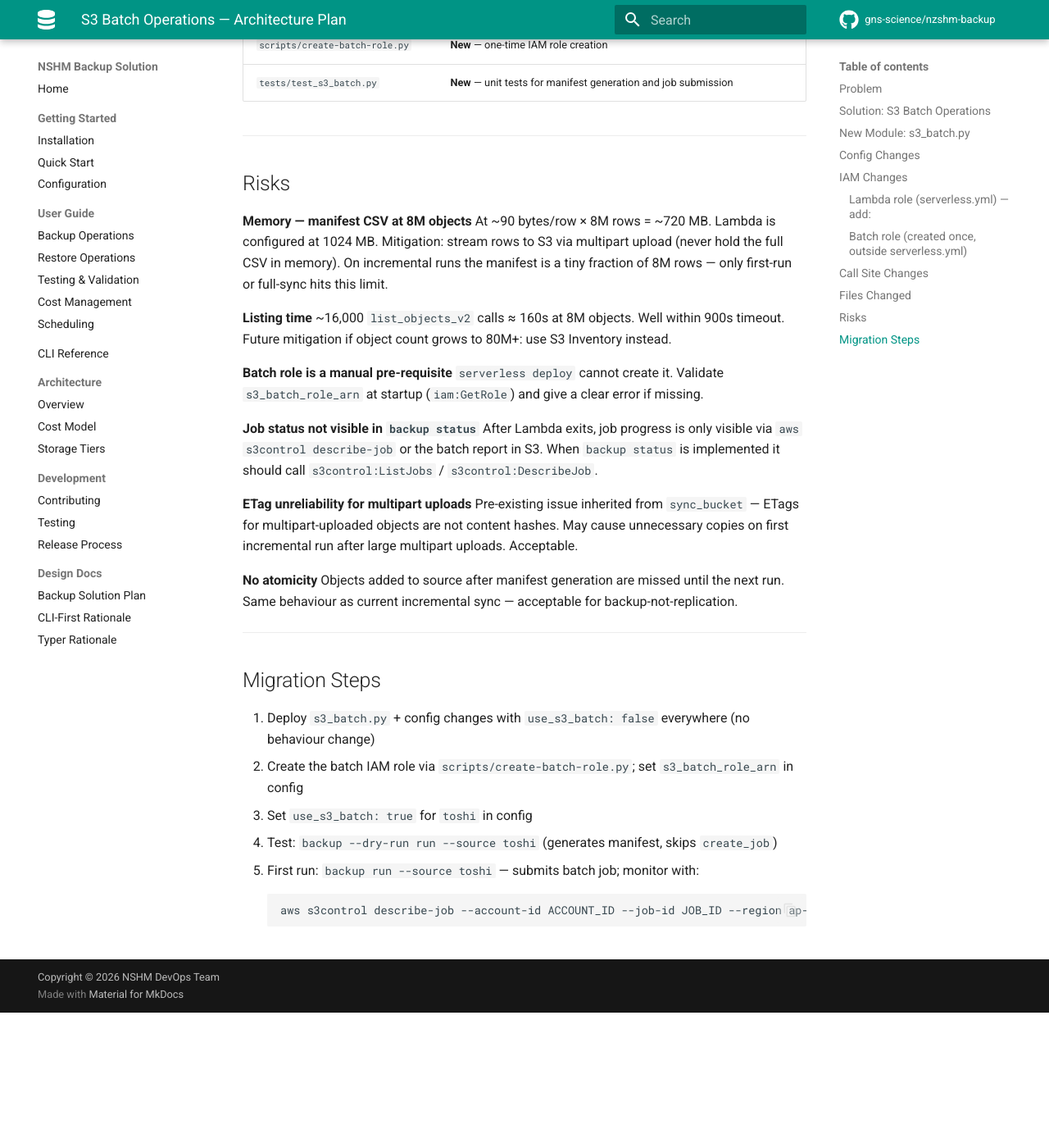
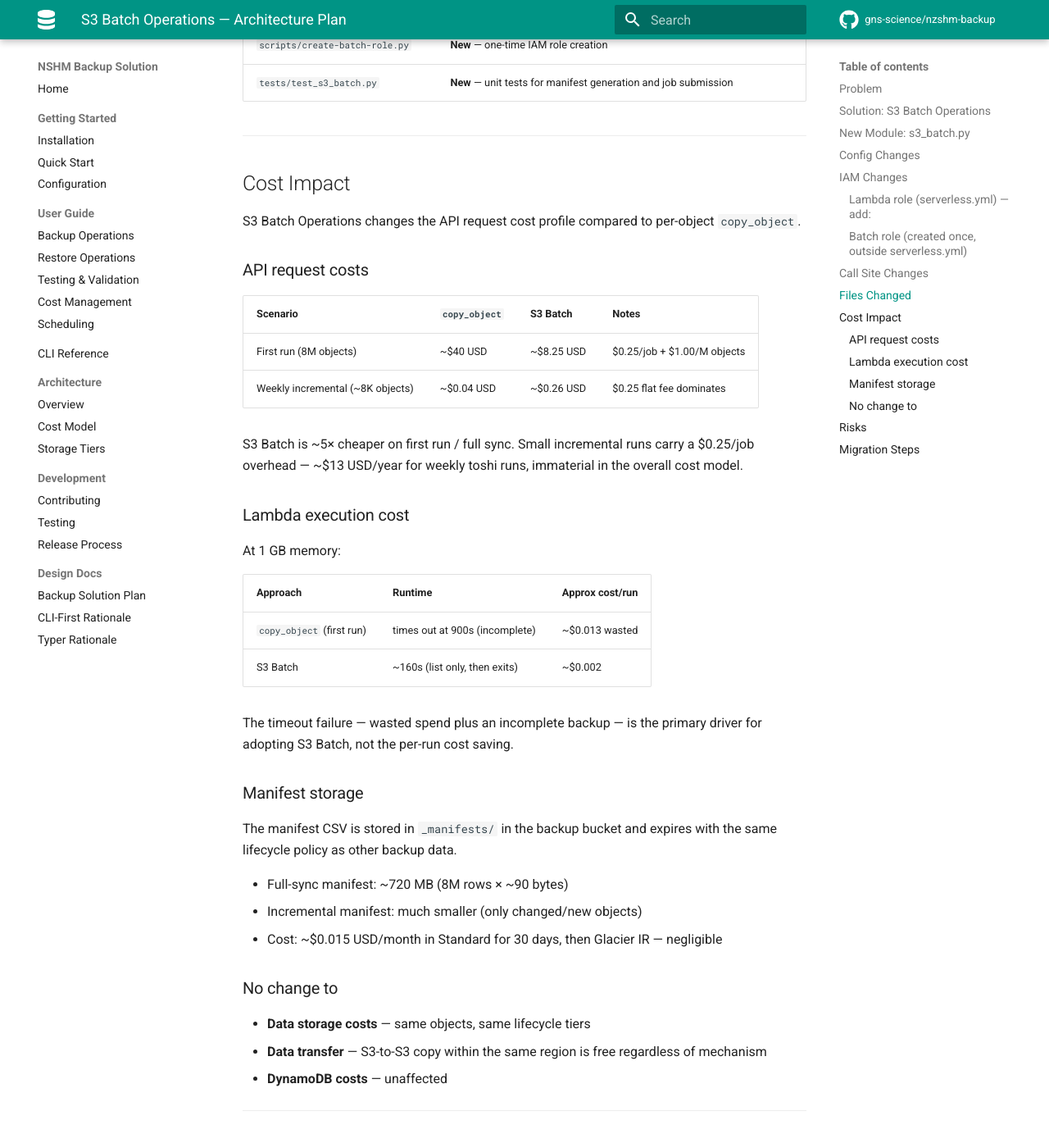
Before and after one commit to GNS-Science/aws-snapshot, an MkDocs documentation site: the page built from docs/architecture/s3-batch-operations.md, in a window 1280 px wide and 1400 px high, scrolled down 4129 px. Shown: the top 1394 px of the window at 82% size. Built offline with MkDocs 1.6.1 and Material for MkDocs 9.7.7, drawn with Linux system fonts in a browser that asks for light colours; comment, search, counter and statistics services are not loaded; the version menu is left out; before the commit the page ends 5364 px from its top, so only the background shows below that.

Commit message:
docs: add cost impact section to S3 Batch Operations architecture doc

```diff
--- a/docs/architecture/s3-batch-operations.md
+++ b/docs/architecture/s3-batch-operations.md
@@ -180,6 +180,50 @@ and interactive CLI usage where immediate results are valuable.
 
 ---
 
+## Cost Impact
+
+S3 Batch Operations changes the API request cost profile compared to per-object `copy_object`.
+
+### API request costs
+
+| Scenario | `copy_object` | S3 Batch | Notes |
+|----------|--------------|----------|-------|
+| First run (8M objects) | ~$40 USD | ~$8.25 USD | $0.25/job + $1.00/M objects |
+| Weekly incremental (~8K objects) | ~$0.04 USD | ~$0.26 USD | $0.25 flat fee dominates |
+
+S3 Batch is ~5× cheaper on first run / full sync. Small incremental runs carry a
+$0.25/job overhead — ~$13 USD/year for weekly toshi runs, immaterial in the overall
+cost model.
+
+### Lambda execution cost
+
+At 1 GB memory:
+
+| Approach | Runtime | Approx cost/run |
+|----------|---------|----------------|
+| `copy_object` (first run) | times out at 900s (incomplete) | ~$0.013 wasted |
+| S3 Batch | ~160s (list only, then exits) | ~$0.002 |
+
+The timeout failure — wasted spend plus an incomplete backup — is the primary driver
+for adopting S3 Batch, not the per-run cost saving.
+
+### Manifest storage
+
+The manifest CSV is stored in `_manifests/` in the backup bucket and expires with
+the same lifecycle policy as other backup data.
+
+- Full-sync manifest: ~720 MB (8M rows × ~90 bytes)
+- Incremental manifest: much smaller (only changed/new objects)
+- Cost: ~$0.015 USD/month in Standard for 30 days, then Glacier IR — negligible
+
+### No change to
+
+- **Data storage costs** — same objects, same lifecycle tiers
+- **Data transfer** — S3-to-S3 copy within the same region is free regardless of mechanism
+- **DynamoDB costs** — unaffected
+
+---
+
 ## Risks
 
 **Memory — manifest CSV at 8M objects**
```
